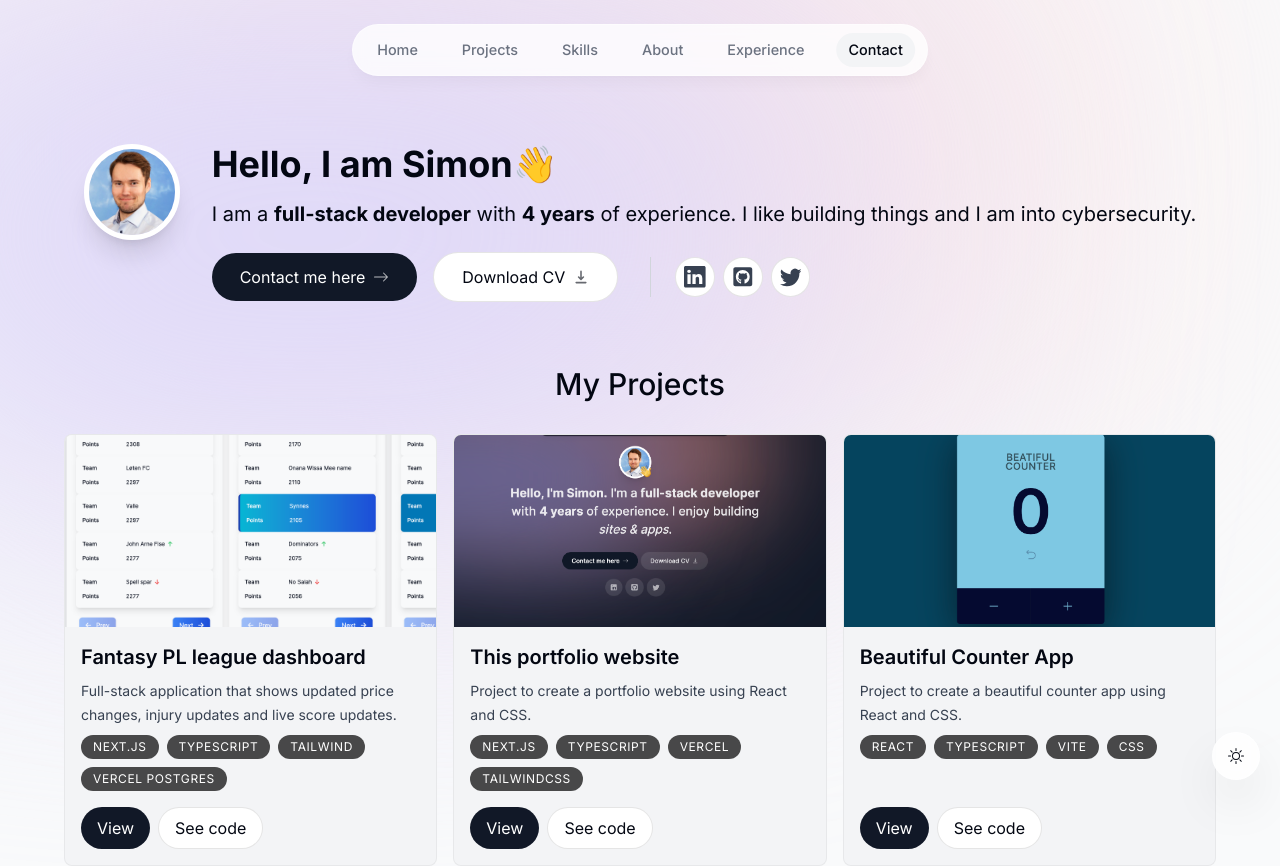
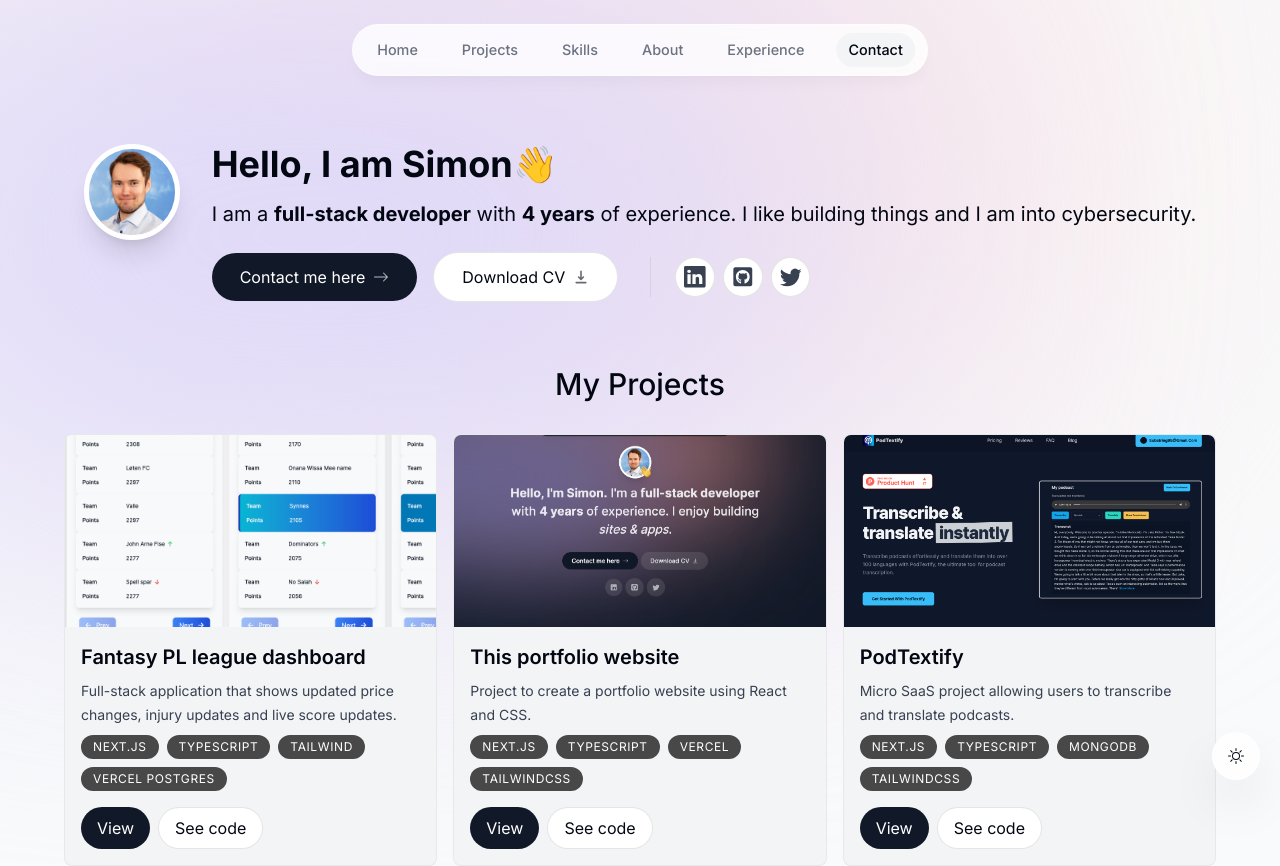
Before and after one commit to simonsynnes/personal-portfolio-website, a Next.js app: page / in a window 1280 px wide. Shown: the top 866 px of the page. Built offline with nearby package versions, Linux system fonts and the light colour scheme; no server answers.

Commit message:
Added project

```diff
--- a/library/data.ts
+++ b/library/data.ts
@@ -2,9 +2,9 @@ import React from "react";
 import { CgWorkAlt } from "react-icons/cg";
 import { FaReact } from "react-icons/fa";
 import { LuGraduationCap } from "react-icons/lu";
-import beautifulcounterapp from "@/public/beautifulcounterapp.png";
 import portfoliowebsite from "@/public/portfoliowebsite.png";
 import fantasypl from "@/public/fantasypl.png";
+import podTextify from "@/public/podTextify.png";
 
 export const links = [
   {
@@ -79,13 +79,13 @@ export const projectsData = [
     projectURL: "simonsynnes.com",
   },
   {
-    title: "Beautiful Counter App",
+    title: "PodTextify",
     description:
-      "Project to create a beautiful counter app using React and CSS.",
-    tags: ["React", "TypeScript", "Vite", "CSS"],
-    imageUrl: beautifulcounterapp,
-    gitHubURL: "https://github.com/Simonsynnes/beautiful-counter-app",
-    projectURL: "https://simon-s.github.io/beautiful-counter-app/",
+      "Micro SaaS project allowing users to transcribe and translate podcasts.",
+    tags: ["Next.js", "TypeScript", "MongoDB", "TailwindCSS"],
+    imageUrl: podTextify,
+    gitHubURL: "",
+    projectURL: "https://podtextify.com",
   },
 ];
 
```
Also changed, not shown: public/PodTextify.png (added).
